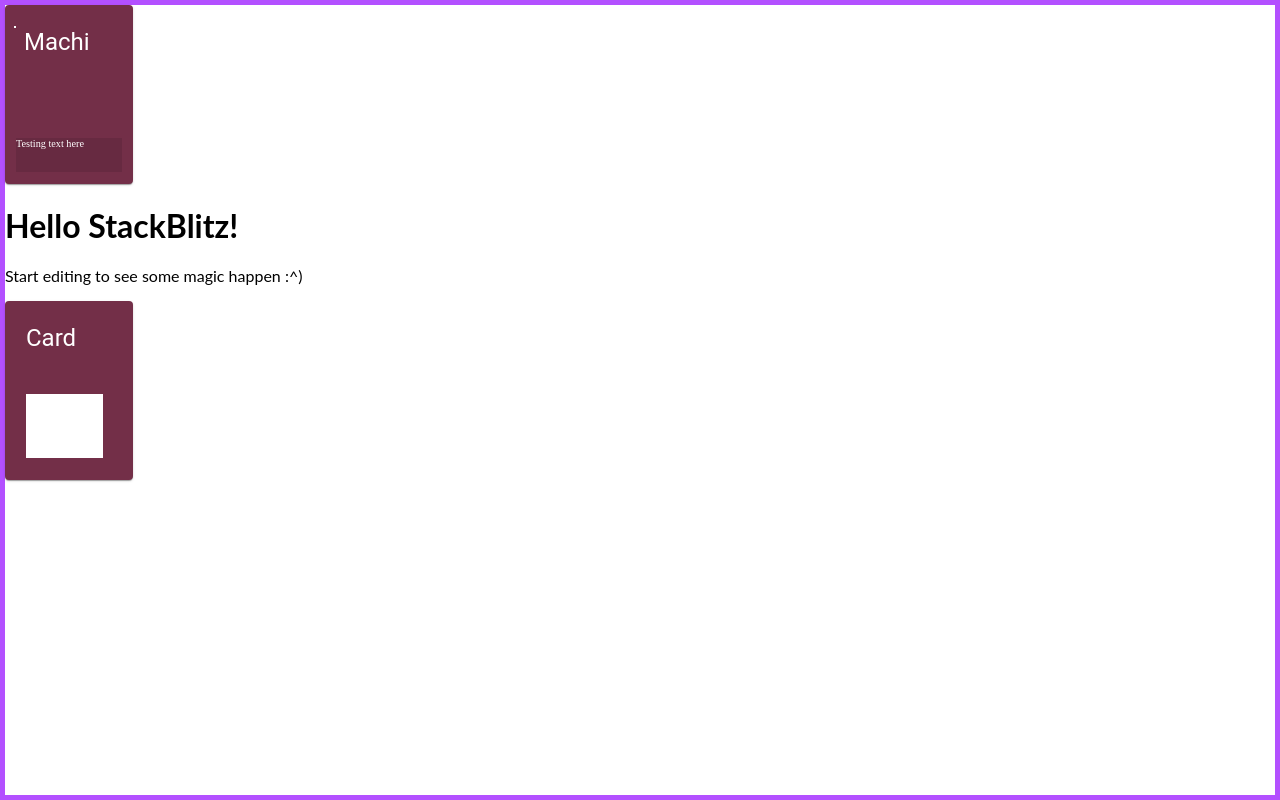
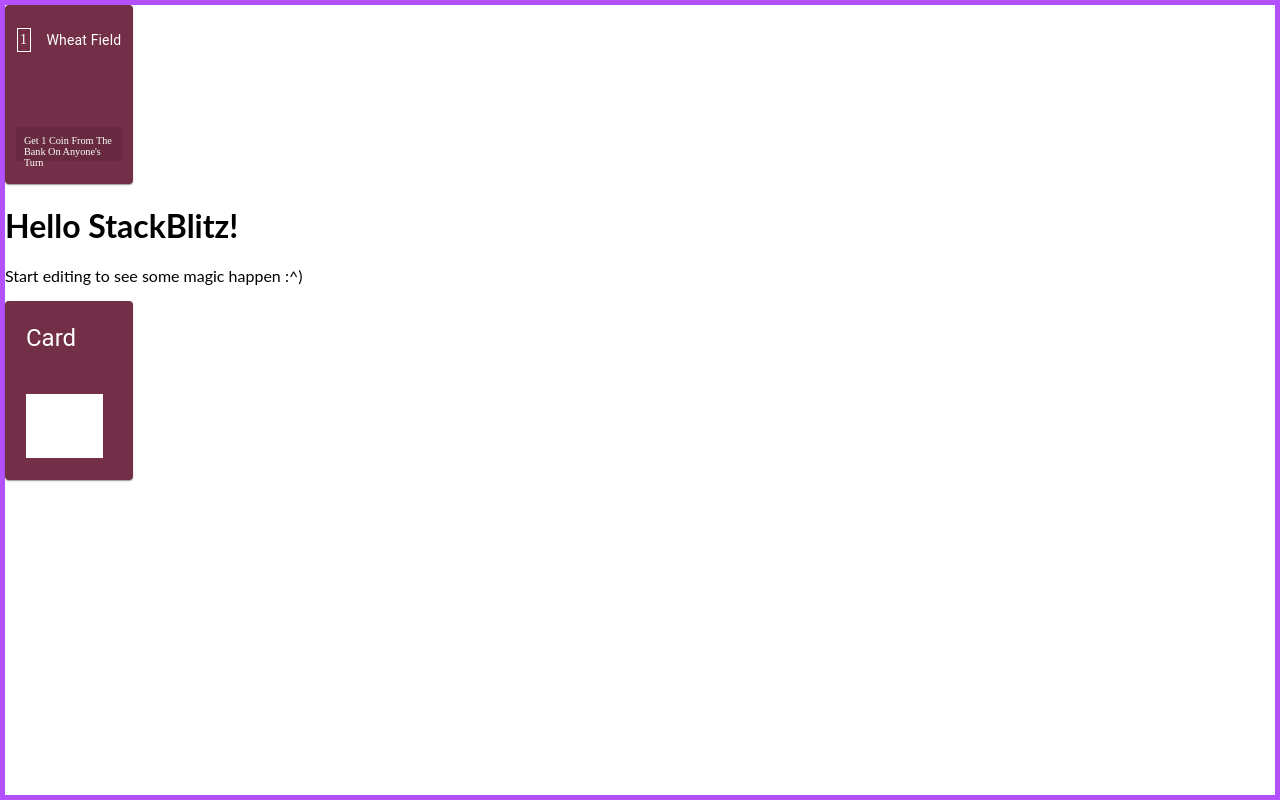
Before and after one commit to Teiheim/ReactMachiKoro, a React (Create React App) app: page / in a window 1280 px wide. Built offline with nearby package versions, Linux system fonts and the light colour scheme.

Commit message:
1 file modified

```diff
--- a/App.tsx
+++ b/App.tsx
@@ -29,6 +29,8 @@ const MachCardDescription = ({ description }: any) => {
         backgroundColor: 'rgba(0,0,0,0.1)',
         color: 'white',
         fontSize: '.8vw',
+        p: 1,
+        //overflow: 'scroll',
       }}
     >
       {description}
@@ -69,18 +71,32 @@ const MachiCard = ({
         }}
       >
         <Stack
-          spacing={1}
+          spacing={'5%'}
           justifyContent={'center'}
           alignItems={'center'}
           sx={{ height: '100%' }}
         >
-          <MachiCardHeader title={'Machi'} />
-          <CardContent sx={{ padding: 0, margin: '0 auto' }}>
+          {/* <MachiCardHeader title={'Machi'} /> */}
+          <CardHeader
+            title={'Wheat Field'}
+            sx={{ m: 0, p: 0, fontSize: '1.1vw' }}
+            avatar={
+              <Box sx={{ border: 1, borderColor: 'white', p: 0.3 }}>
+                {/* {diceActivation} */}
+                {'1'}
+              </Box>
+            }
+          />
+          <CardContent
+            sx={{ padding: 0, margin: '0 auto', borderRadius: '5%' }}
+          >
             <Box
               sx={{ width: '90%', height: '5vw', backgroundColor: 'white' }}
             ></Box>
           </CardContent>
-          <MachCardDescription description={'Testing text here'} />
+          <MachCardDescription
+            description={"Get 1 Coin From The Bank On Anyone's Turn "}
+          />
         </Stack>
       </Card>
     </Box>
```
